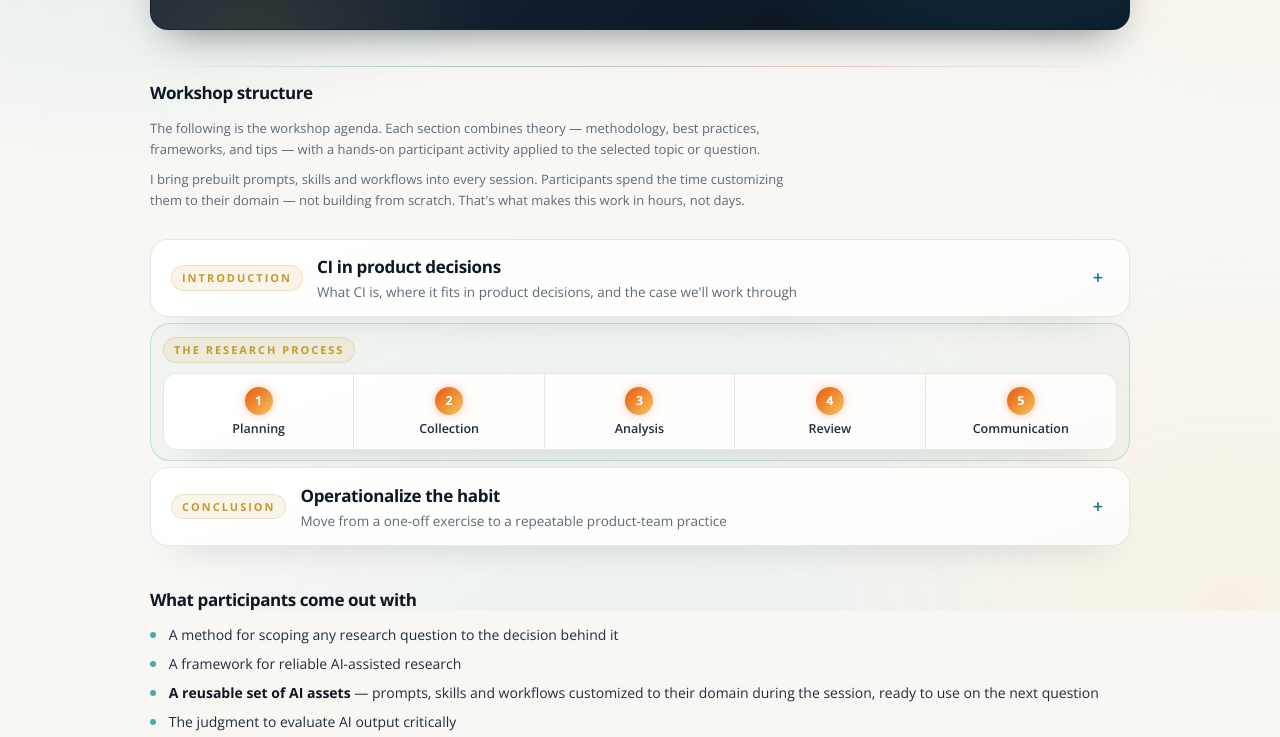
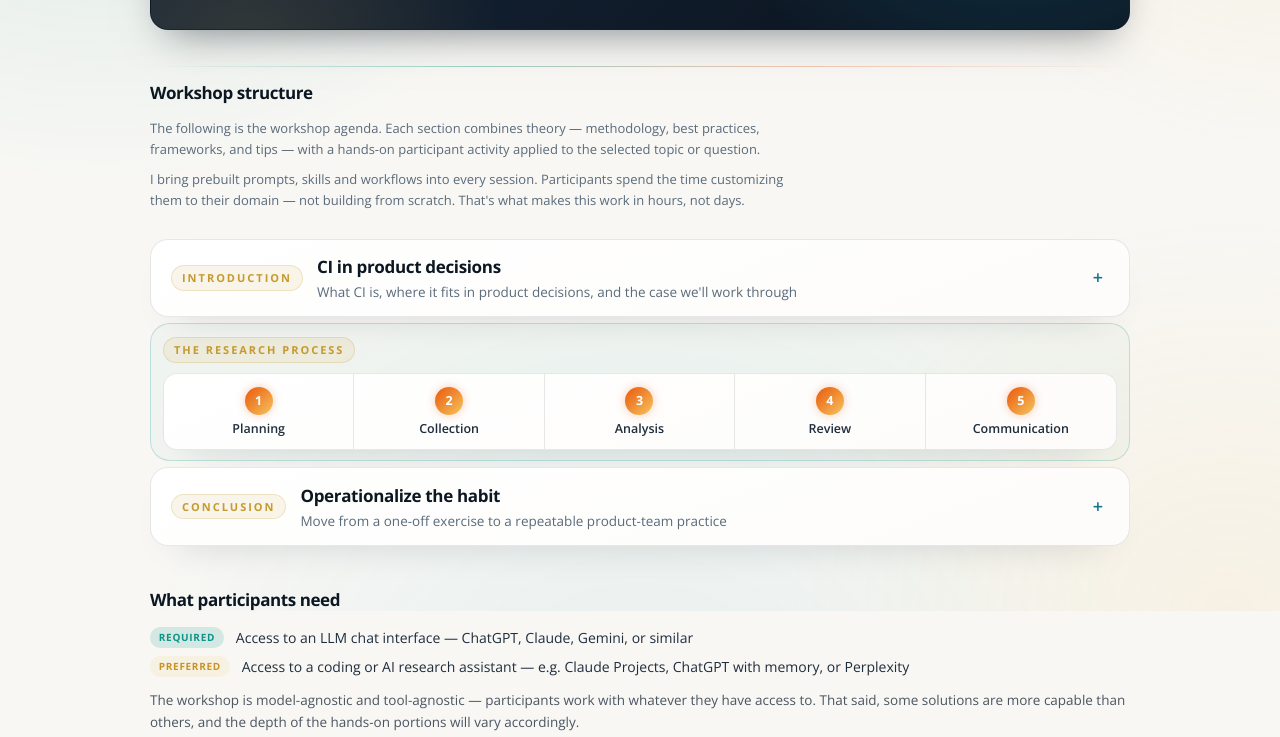
Before and after one commit to alinasg-ci/workshop-agenda, a plain HTML site: page index.html in a window 1280 px wide. Shown: the part 189-926 px from the top of the page. Drawn offline with nearby package versions, Linux system fonts and the light colour scheme.

Commit message:
Auto-sync: workshop agenda update

```diff
--- a/index.html
+++ b/index.html
@@ -355,6 +355,15 @@ ul.li li{font-size:14.5px;margin-bottom:4px;line-height:1.55}
 </div>
 
 
+<div class="prereq-sec">
+  <h2 class="uc-heading">What participants need</h2>
+  <div class="prereq-list">
+    <div class="prereq-item"><span class="prereq-badge req">Required</span><div>Access to an LLM chat interface — ChatGPT, Claude, Gemini, or similar</div></div>
+    <div class="prereq-item"><span class="prereq-badge pref">Preferred</span><div>Access to a coding or AI research assistant — e.g. Claude Projects, ChatGPT with memory, or Perplexity</div></div>
+  </div>
+  <p class="prereq-note">The workshop is model-agnostic and tool-agnostic — participants work with whatever they have access to. That said, some solutions are more capable than others, and the depth of the hands-on portions will vary accordingly.</p>
+</div>
+
 <div class="outcomes-sec">
   <h2 class="uc-heading">What participants come out with</h2>
   <div class="outcomes-list">
```
